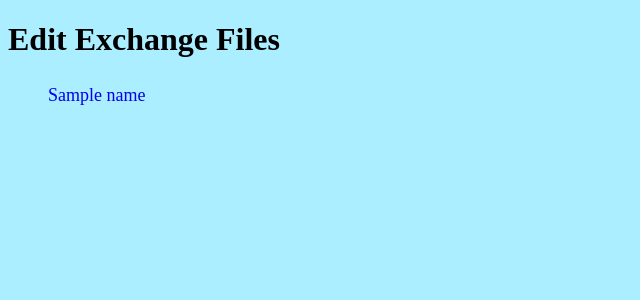
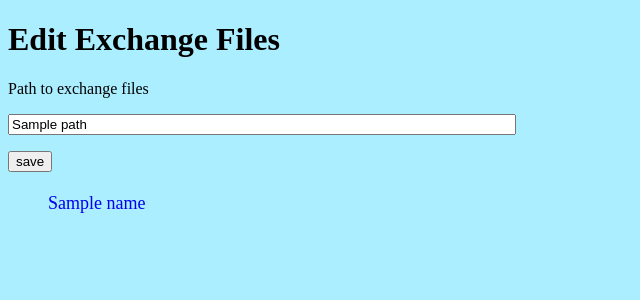
Before and after one commit to jacron/flaskProject, a Flask app: template templates/index.html in a window 1280 px wide. Shown: the top 300 px of the page, without its empty margins (0-640 px from the left). Run offline with Flask 2, Linux system fonts and the light colour scheme; the template is opened without the code that fills it: most values are stand-ins (such as "Sample title", 1, 10 or a date in 2020).

Commit message:
user can set path to exchange files

```diff
--- a/app.py
+++ b/app.py
@@ -1,21 +1,27 @@
-import os
+from flask import Flask, render_template, request, make_response
 
-from flask import Flask, render_template, request
+from get_files import get_exchange_files
 from read_exchange import read_exchange
-from settings import sampledir
+from settings import sampledir, cookie_path_name
 from write_exchange import write_exchange
 
 app = Flask(__name__)
 
 
+@app.route('/setpath', methods=['POST', 'GET'])
+def path_page():
+    if request.method == 'POST':
+        path = request.form['exchange_path']
+        resp = make_response(render_template('setpath.html', path=path))
+        resp.set_cookie(cookie_path_name, path)
+        return resp
+
+
 @app.route('/')
 def index_page():
-    names = []
-    files = os.listdir(sampledir)
-    for file in files:
-        if file.endswith('.bl8'):
-            names.append(file)
-    return render_template('index.html', names=names)
+    names = get_exchange_files(request)
+    path = request.cookies.get(cookie_path_name) or sampledir
+    return render_template('index.html', names=names, path=path)
 
 
 @app.route('/exchange/<filename>', methods=['POST', 'GET'])
--- a/settings.py
+++ b/settings.py
@@ -1,8 +1,8 @@
-# testing this app? use own sample_exchange dir
-# as not to spoil important test files
 sampledir = '/Users/orion/Dev/klanten/wur/frisbe_import/sample_exchange_files/'
 # sampledir = 'sample_exchange_files/'
+# sampledir = '/Volumes/frisbep/ont/import'
 
+cookie_path_name = 'exchange_path'
 meta_lines = []
 
 
--- a/static/form.css
+++ b/static/form.css
@@ -1,6 +1,3 @@
-    body {
-        background-color: #aef;
-    }
 .tables {
     display: flex;
     flex-wrap: wrap;
--- a/static/index.css
+++ b/static/index.css
@@ -1,14 +1,8 @@
-body {
-    background-color: #aef;
-}
 li {
     list-style: none;
     line-height: 1.7;
     font-size: large;
 }
-a {
-    text-decoration: none;
+.path {
+    width: 500px;
 }
-a:hover {
-    text-decoration: underline;
-}
--- /dev/null
+++ b/static/style.css
@@ -0,0 +1,9 @@
+body {
+    background-color: #aef;
+}
+a {
+    text-decoration: none;
+}
+a:hover {
+    text-decoration: underline;
+}
--- a/templates/base.html
+++ b/templates/base.html
@@ -5,7 +5,9 @@
     <title>
         {% block title %}{% endblock %}
     </title>
+    <link href="/static/style.css" rel="stylesheet">
     {% block css %}{% endblock %}
+    <link rel="icon" type="image/png" href="/static/exchange-icon.png"/>
 </head>
 <body>
 {% block body %}{% endblock %}
--- a/templates/form/form.html
+++ b/templates/form/form.html
@@ -4,7 +4,7 @@
     <link href="/static/form.css" rel="stylesheet">
 {% endblock %}
 {% block body %}
-<a href="/">Home</a>
+    <a href="/">Home</a>
     <h1>Exchange file editor</h1>
     <h2>{{ title }}</h2>
     <h3>{{ data.Version }}</h3>
--- a/templates/index.html
+++ b/templates/index.html
@@ -5,6 +5,14 @@
 {% endblock %}
 {% block body %}
 <h1>Edit Exchange Files</h1>
+    <form method="post" action="/setpath">
+        <label for="input1">Path to exchange files</label>
+        <p>
+        <input type="text" id="input1" name="exchange_path"
+               class="path" value="{{ path }}">
+        </p>
+        <input type="submit" value="save">
+    </form>
 <ul>
     {% for name in names %}
       <li>
```
Also changed, not shown: get_files.py (added, +15 -0 lines), templates/setpath.html (added, +10 -0 lines), static/exchange-icon.png (added), 2 other files. Lines whose indentation alone changed are shown as unchanged.
